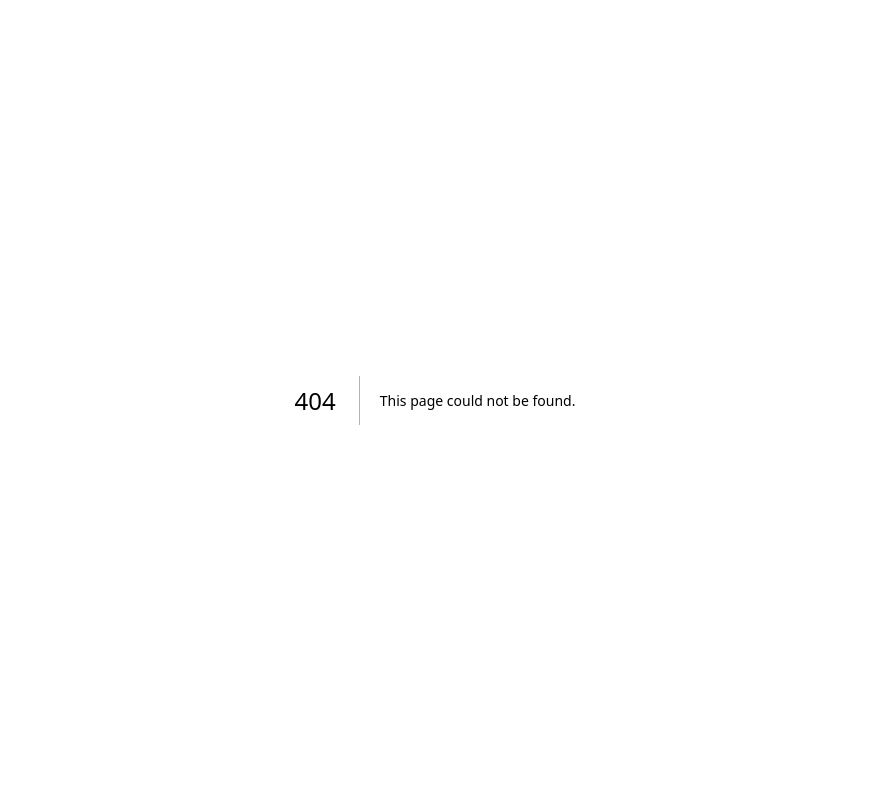
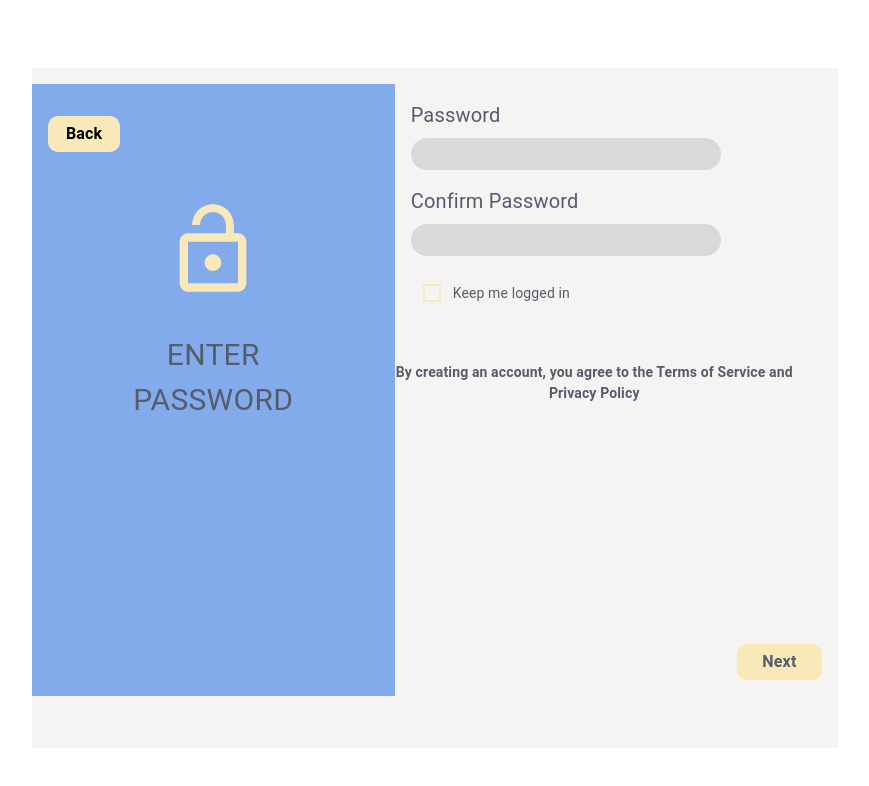
Before and after one commit to HunkHazard/SoftTech, a Next.js app: page /login in a window 1280 px wide. Before the commit this address had no page. Shown: the top 786 px of the page, without its empty margins (205-1074 px from the left). Built offline with nearby package versions, Linux system fonts and the light colour scheme.

Commit message:
Add files via upload

```diff
--- /dev/null
+++ b/pages/login.js
@@ -0,0 +1,45 @@
+import {Box, Button, Link, Stack, Typography, Container, TextField, Checkbox} from "@mui/material"
+import LockOpenIcon from '@mui/icons-material/LockOpen';
+
+export default function Login()
+{
+    return(
+        <Container sx={{height:"100vh", width:"100vw", display:"flex", justifyContent:"center", alignItems:"center"}}>
+            <Box sx={{height:"85%", width:"70%", display:"flex", flexDirection:"row", bgcolor:"#f5f4f2"}}>
+                <Box sx={{width:"45%", height:"90%", mt:2, bgcolor:"#83abeb", display:"flex", flexDirection:"column"}}>
+                    <Button sx={{bgcolor:"#f9e9b8", width:"20%", borderRadius:"10px", mt:4, ml:2, mb:6}}>
+                        <Typography sx={{color:"black", textTransform:"capitalize", fontWeight:"bold"}}>Back</Typography>
+                    </Button>
+                    <Box sx={{width:"100%", display:"flex", justifyContent:"center", mb:4}}>
+                        <LockOpenIcon sx={{fontSize:"100px", display:"flex", justifyContent:"center", alignItems:"center", color:"#f9e9b8"}}/>
+                    </Box>
+                    <Box sx={{display:"flex", alignItems:"center", width:"100%", flexDirection:"column"}}>
+                        <Typography sx={{fontSize:"30px", color:"#555c6c"}}>ENTER</Typography>
+                        <Typography sx={{fontSize:"30px", color:"#555c6c"}}>PASSWORD</Typography>
+                    </Box>
+                </Box>
+                <Box sx={{width:"55%", height:"90%",mt:2, display:"flex", flexDirection:"column"}}>
+                    <Box sx={{width:"100%",  display:"flex", flexDirection:"column", justifyContent:"center", mt:2, ml:2}}>
+                        <Typography sx={{fontSize:"20px", color:"#555c6c"}}>Password</Typography>
+                        <TextField sx={{mt:1, width:"70%", bgcolor:"#d9d9d9", borderRadius:"16px"}} variant="standard" InputProps={{ disableUnderline: true }} />
+                    </Box>
+                    <Box sx={{width:"100%",  display:"flex", flexDirection:"column", justifyContent:"center", mt:2, ml:2}}>
+                        <Typography sx={{fontSize:"20px", color:"#555c6c"}}>Confirm Password</Typography>
+                        <TextField sx={{mt:1, width:"70%", bgcolor:"#d9d9d9", borderRadius:"16px"}} variant="standard" InputProps={{ disableUnderline: true }} />
+                    </Box>
+                    <Box sx={{display:"flex", flexDirection:"row", mt:2, alignItems:"center"}}>
+                        <Checkbox sx={{ml:2, color:"#f9e9b8"}}/>
+                        <Typography sx={{fontSize:"14px", color:"#555c6c"}}>Keep me logged in</Typography>
+                    </Box>
+                    <Box sx={{width:"90%", textAlign:"center"}}>
+                        <Typography sx={{mt:6, fontSize:"14px", color:"#555c6c", fontWeight:"bold"}}>By creating an account, you agree to the Terms of Service and Privacy Policy</Typography>
+                    </Box>
+                    <Box sx={{display:"flex", justifyContent:"flex-end", mr:2, mt:30}}>
+                        <Button sx={{bgcolor:"#f9e9b8", width:"20%", borderRadius:"10px"}}><Typography sx={{textTransform:"capitalize", color:"#555c6c", fontWeight:"bold"}}>Next</Typography></Button>
+                    </Box>
+                </Box>
+
+            </Box>
+        </Container>
+    )
+}
```
